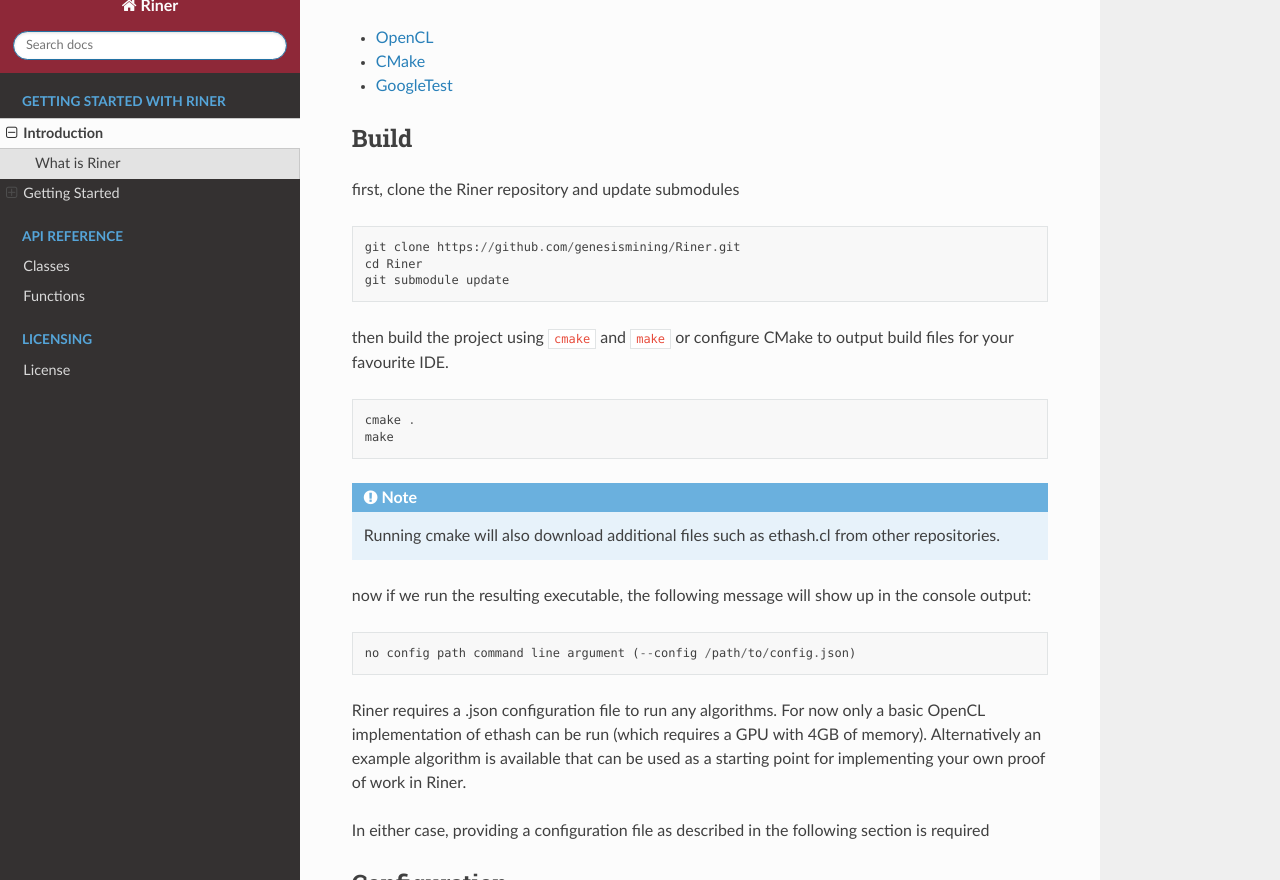
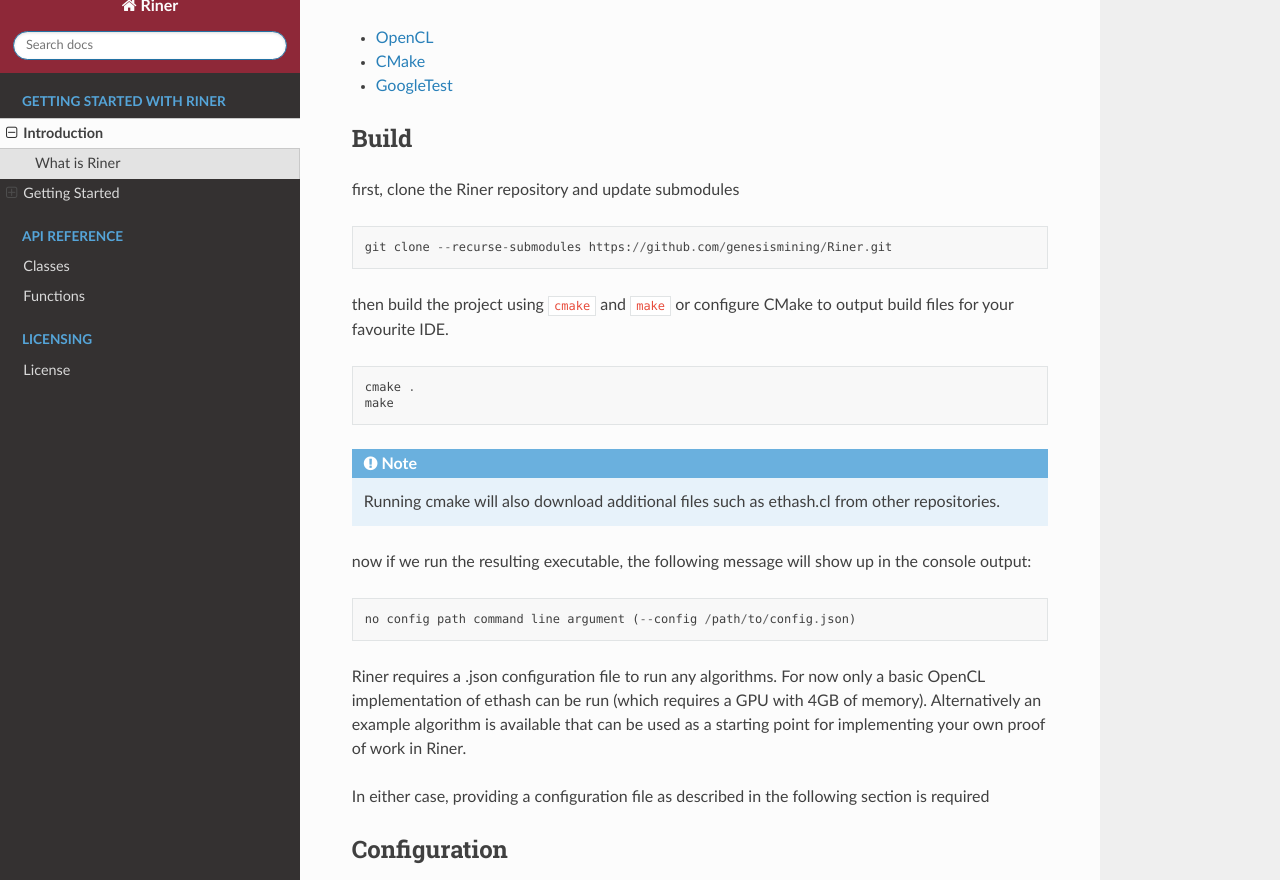
Before and after one commit to genesismining/Riner, a Sphinx documentation site: the page built from docs/source/introduction.rst, in a window 1280 px wide and 900 px high, scrolled down 904 px, cut to the strip 20-900 px from the top of the window. Built offline with Sphinx 7.4.7 and the Read the Docs theme 2.0.0, drawn with Linux system fonts in a browser that asks for light colours; pages that are not in the unit, such as notebooks, are missing from menus.

Commit message:
Fix git clone command
`git submodule update` should be `git submodule update --init` and can
be simplify even more by using --recurse-submodules directly.

```diff
--- a/docs/source/introduction.rst
+++ b/docs/source/introduction.rst
@@ -37,9 +37,7 @@
 
 .. code::
 
-    git clone https://github.com/genesismining/Riner.git
-    cd Riner
-    git submodule update
+    git clone --recurse-submodules https://github.com/genesismining/Riner.git
 
 then build the project using :code:`cmake` and :code:`make` or configure CMake to output build files for your favourite IDE.
 
```
